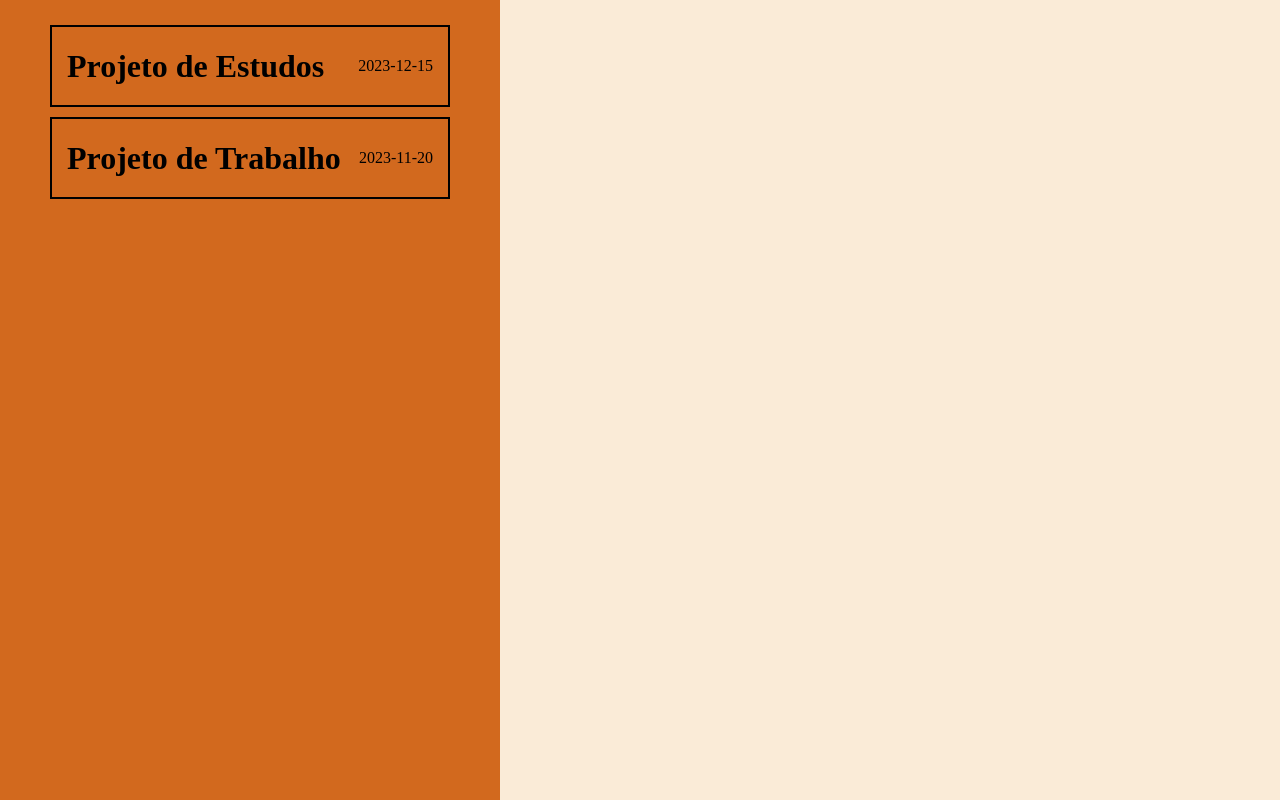
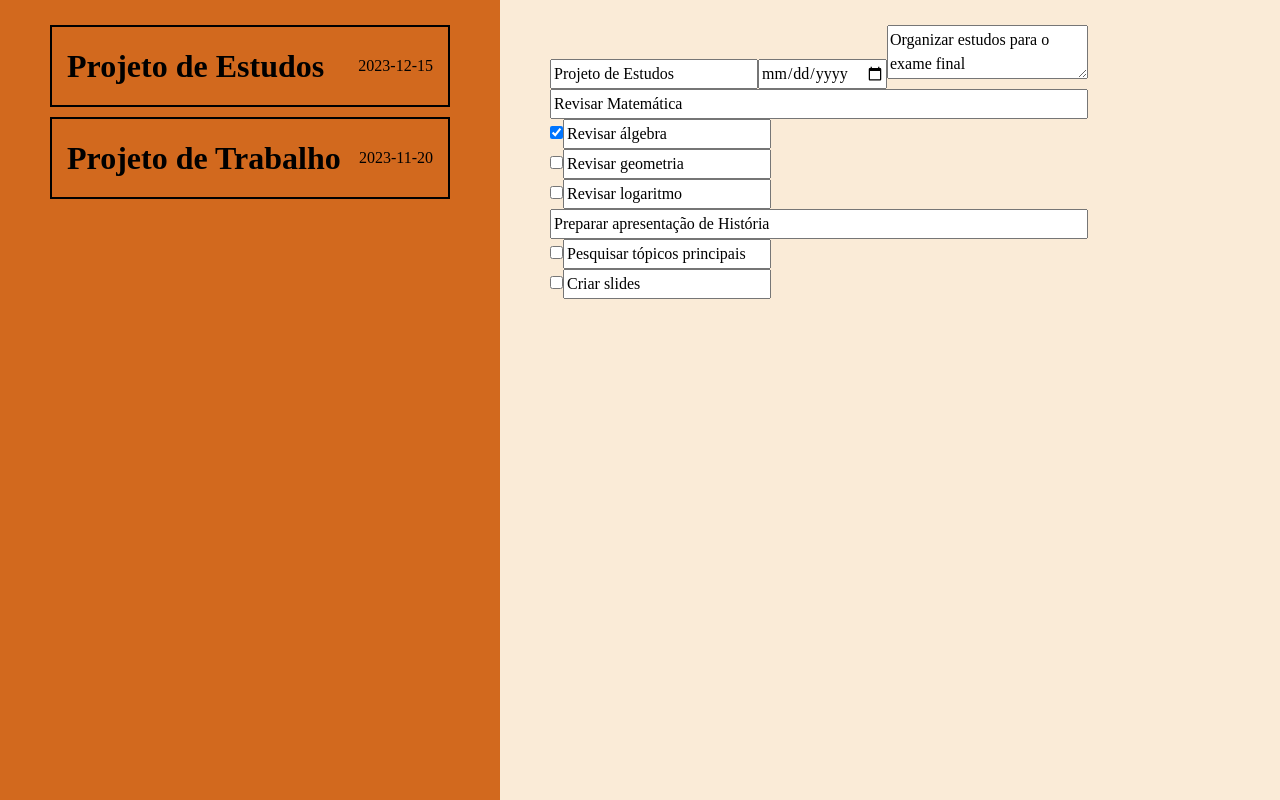
Before and after one commit to Gabriel-Muniz/to-do, a website built with webpack: page src/template.html in a window 1280 px wide. Built offline with nearby package versions, Linux system fonts and the light colour scheme.

Commit message:
FEAT: rendering main section project

```diff
--- a/src/index.js
+++ b/src/index.js
@@ -1,7 +1,7 @@
 import { Step } from "./models/Step";
 import { Project } from "./models/Project";
 import { Task } from "./models/Task";
-import { createProjectMainSection } from "./modules/projectView.js";
+import { renderProjectSidebar, renderProjectMainSection } from "./modules/projectView.js";
 import { attachEventsToModules } from "./utils/domManager.js";
 import "./styles/reset.css"
 import "./styles/main.css"
@@ -47,7 +47,8 @@ const project2 = new Project(
 let projects = [];
 projects.push(project1, project2);
 
-createProjectMainSection(projects);
+renderProjectSidebar(projects);
+renderProjectMainSection(project1);
 
 attachEventsToModules()
 
--- a/src/modules/projectView.js
+++ b/src/modules/projectView.js
@@ -1,9 +1,10 @@
-import { renderTaskMainSection } from "./taskView";
+import { renderStep } from "./stepView";
+import { renderTaskSidebar } from "./taskView";
 
-export function createProjectMainSection(projects) {
+export function renderProjectSidebar(projects) {
   const template = document.getElementById('project-template-main');
 
-  const mainSection = document.querySelector('.sidebar');
+  const sidebar = document.querySelector('.sidebar');
 
   projects.forEach(project => {
     const clone = document.importNode(template.content, true);
@@ -17,13 +18,63 @@ export function createProjectMainSection(projects) {
     const projectBody = clone.querySelector('.project-body');
 
     project.projectTasks.forEach(task => {
-      projectBody.append(renderTaskMainSection(task));
+      projectBody.append(renderTaskSidebar(task));
     })
 
     projectTitle.textContent = project.title;
     projectDueDate.textContent = project.dueDate;
     projectDescription.textContent = project.description;
 
-    mainSection.append(clone)
+    sidebar.append(clone)
   });
 }
+
+export function renderProjectMainSection(project) {
+  const mainSection = document.querySelector('.main-section');
+
+  const projectMainWrapper = document.createElement('div');
+
+  projectMainWrapper.classList.add('project-main-wrapper');
+
+  const titleInput = document.createElement('input');
+  titleInput.setAttribute('type', 'text');
+  titleInput.value = project.title;
+
+  const dateInput = document.createElement('input');
+  dateInput.setAttribute('type', 'date');
+
+  const descriptionInput = document.createElement('textarea');
+  descriptionInput.value = project.description;
+
+  const taskContainer = document.createElement('div');
+  taskContainer.classList.add('project-tasks-container')
+
+  project.projectTasks.forEach(task => {
+    const taskInputTitle = document.createElement('input');
+    taskInputTitle.setAttribute('type', 'text');
+    taskInputTitle.value = task.title;
+
+    taskContainer.append(taskInputTitle);
+
+    task.taskSteps.forEach(step => {
+      const stepWrapper = document.createElement('div');
+      stepWrapper.classList.add('step-wrapper');
+      const stepCheckbox = document.createElement('input');
+      stepCheckbox.setAttribute('type', 'checkbox')
+      stepCheckbox.checked = (step.status) ? true: false;
+
+      const stepInputTitle = document.createElement('input');
+      stepInputTitle.setAttribute('type', 'text');
+      stepInputTitle.value = step.title
+
+      stepWrapper.append(stepCheckbox, stepInputTitle);
+
+      taskContainer.append(stepWrapper)
+    })
+
+  })
+
+  projectMainWrapper.append(titleInput, dateInput, descriptionInput, taskContainer);
+
+  mainSection.append(projectMainWrapper)
+}
--- a/src/modules/stepView.js
+++ b/src/modules/stepView.js
@@ -4,6 +4,8 @@ export function renderStep(step) {
   const clone = document.importNode(template.content, true)
 
   const stepStatus = clone.querySelector('input[type="checkbox"');
+
+  stepStatus.checked = (step.status) ? true: false;
 
   const stepTitle = clone.querySelector('.step-title');
 
--- a/src/modules/taskView.js
+++ b/src/modules/taskView.js
@@ -1,6 +1,6 @@
 import { renderStep } from "./stepView";
 
-export function renderTaskMainSection(task) {
+export function renderTaskSidebar(task) {
   const template = document.getElementById('task-template-main');
 
 
--- a/src/styles/main.css
+++ b/src/styles/main.css
@@ -41,3 +41,7 @@ li {
   display: flex;
   gap: 1em;
 }
+.project-tasks-container {
+  display: flex;
+  flex-direction: column;
+}
--- a/src/utils/domManager.js
+++ b/src/utils/domManager.js
@@ -8,6 +8,7 @@ export function attachEventsToModules(){
       const parent = e.currentTarget.parentNode;
 
       parent.classList.toggle('hidden');
+      console.log(e.currentTarget.parentNode);
     })
   })
 
```
Also changed, not shown: README.md.
